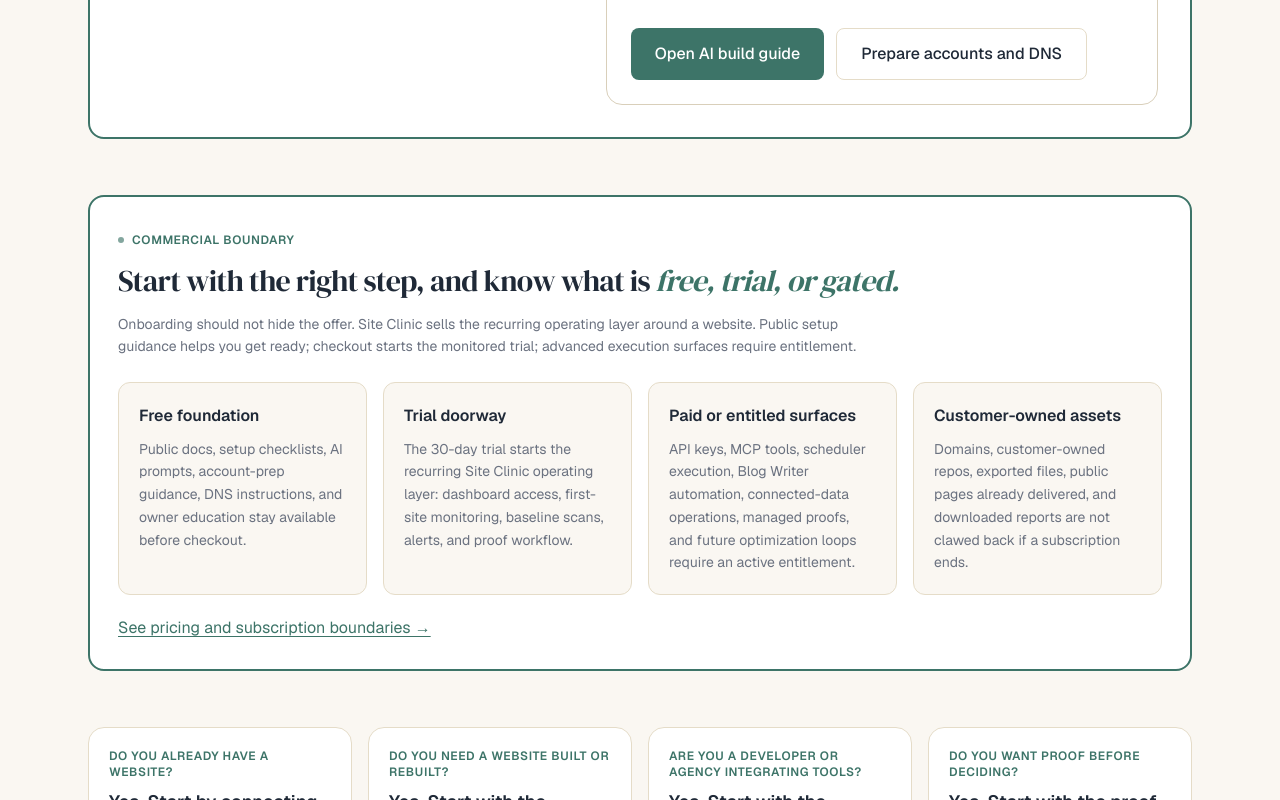
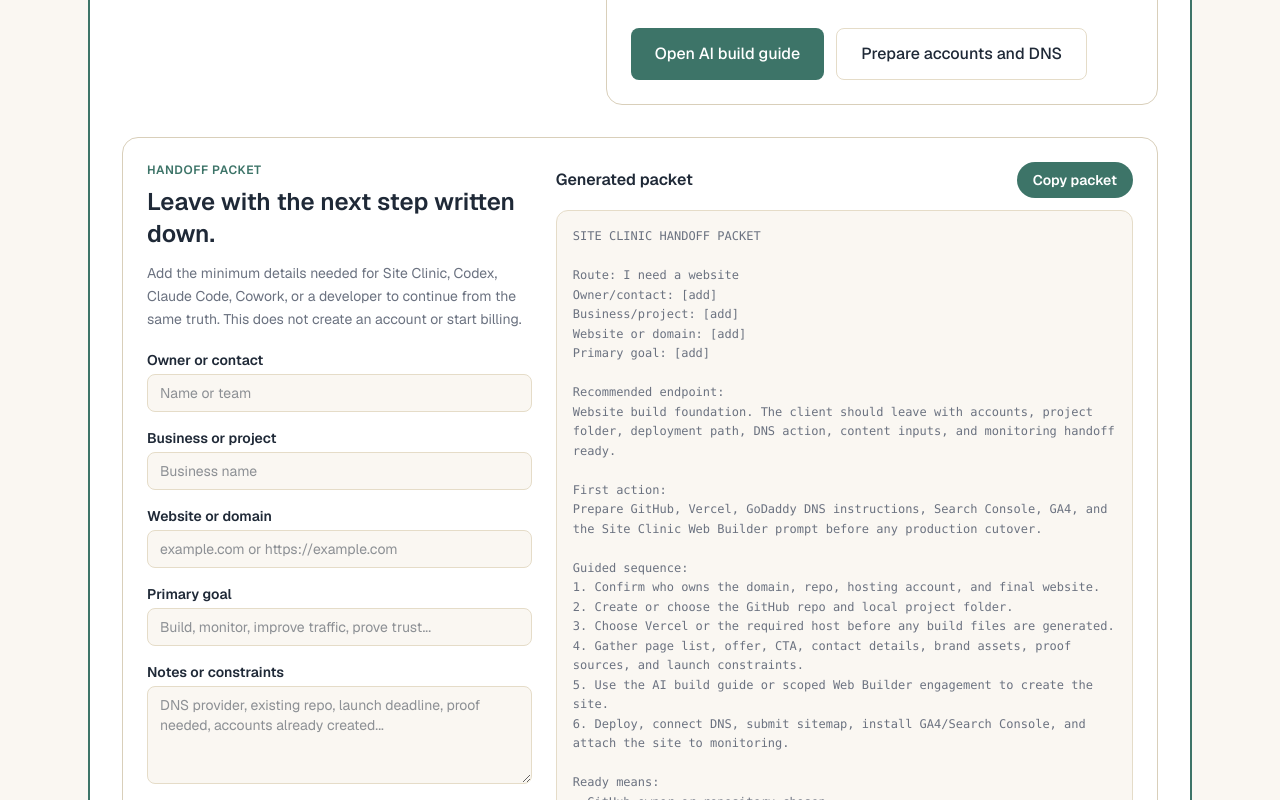
Before and after one commit to drjliddy-max/siteclinic-web, a Next.js app: page /start-here in a window 1280 px wide. Shown: the part 1560-2360 px from the top of the page. Built offline with nearby package versions, Linux system fonts and the light colour scheme.

Commit message:
Add onboarding handoff packet generator

```diff
--- a/src/components/StartHereWizard.tsx
+++ b/src/components/StartHereWizard.tsx
@@ -5,13 +5,90 @@
 import { Eyebrow } from "@/components/Eyebrow";
 import { ONBOARDING_ROUTES } from "@/lib/clientFoundation";
 
+type HandoffDraft = {
+  ownerName: string;
+  businessName: string;
+  websiteOrDomain: string;
+  primaryGoal: string;
+  notes: string;
+};
+
+const EMPTY_HANDOFF: HandoffDraft = {
+  ownerName: "",
+  businessName: "",
+  websiteOrDomain: "",
+  primaryGoal: "",
+  notes: "",
+};
+
+function buildHandoffPacket(
+  route: (typeof ONBOARDING_ROUTES)[number] | undefined,
+  draft: HandoffDraft,
+) {
+  if (!route) return "";
+
+  const valueOrBlank = (value: string) => value.trim() || "[add]";
+
+  return [
+    "SITE CLINIC HANDOFF PACKET",
+    "",
+    `Route: ${route.label}`,
+    `Owner/contact: ${valueOrBlank(draft.ownerName)}`,
+    `Business/project: ${valueOrBlank(draft.businessName)}`,
+    `Website or domain: ${valueOrBlank(draft.websiteOrDomain)}`,
+    `Primary goal: ${valueOrBlank(draft.primaryGoal)}`,
+    "",
+    "Recommended endpoint:",
+    route.outcome,
+    "",
+    "First action:",
+    route.firstAction,
+    "",
+    "Guided sequence:",
+    ...route.routeSteps.map((step, index) => `${index + 1}. ${step}`),
+    "",
+    "Ready means:",
+    ...route.readiness.map((item) => `- ${item}`),
+    "",
+    "Commercial boundary:",
+    "- Public setup docs, prompts, and education are free.",
+    "- The 30-day trial starts recurring Site Clinic monitoring.",
+    "- API, MCP, scheduler, Blog Writer, connected-data operations, managed proofs, and optimization loops require entitlement.",
+    "- Customer-owned domains, repos, delivered public pages, exported files, and downloaded reports are not clawed back.",
+    "",
+    "Notes:",
+    valueOrBlank(draft.notes),
+  ].join("\n");
+}
+
 export function StartHereWizard() {
   const [selectedRouteId, setSelectedRouteId] = useState(ONBOARDING_ROUTES[0]?.id ?? "");
+  const [handoffDraft, setHandoffDraft] = useState<HandoffDraft>(EMPTY_HANDOFF);
+  const [copyStatus, setCopyStatus] = useState<"idle" | "copied" | "failed">("idle");
 
   const selectedRoute = useMemo(
     () => ONBOARDING_ROUTES.find((route) => route.id === selectedRouteId) ?? ONBOARDING_ROUTES[0],
     [selectedRouteId],
   );
+
+  const handoffPacket = useMemo(
+    () => buildHandoffPacket(selectedRoute, handoffDraft),
+    [selectedRoute, handoffDraft],
+  );
+
+  function updateHandoffField(field: keyof HandoffDraft, value: string) {
+    setCopyStatus("idle");
+    setHandoffDraft((current) => ({ ...current, [field]: value }));
+  }
+
+  async function copyHandoffPacket() {
+    try {
+      await navigator.clipboard.writeText(handoffPacket);
+      setCopyStatus("copied");
+    } catch {
+      setCopyStatus("failed");
+    }
+  }
 
   return (
     <section
@@ -154,6 +231,119 @@
           </article>
         ) : null}
       </div>
+
+      {selectedRoute ? (
+        <div className="mt-8 rounded-2xl border border-[var(--color-border-inner)] bg-white p-5 md:p-6">
+          <div className="grid lg:grid-cols-[0.8fr_1.2fr] gap-6">
+            <div>
+              <div className="text-xs font-semibold uppercase tracking-wider text-[var(--color-accent)] mb-2">
+                Handoff packet
+              </div>
+              <h3 className="text-2xl font-semibold text-[var(--color-ink)] mb-3">
+                Leave with the next step written down.
+              </h3>
+              <p className="text-sm text-[var(--color-ink-soft)] leading-relaxed mb-5">
+                Add the minimum details needed for Site Clinic, Codex, Claude
+                Code, Cowork, or a developer to continue from the same truth.
+                This does not create an account or start billing.
+              </p>
+
+              <div className="space-y-4">
+                <label className="block">
+                  <span className="block text-sm font-semibold text-[var(--color-ink)] mb-1">
+                    Owner or contact
+                  </span>
+                  <input
+                    type="text"
+                    value={handoffDraft.ownerName}
+                    onChange={(event) => updateHandoffField("ownerName", event.target.value)}
+                    placeholder="Name or team"
+                    className="w-full rounded-lg border border-[var(--color-border)] bg-[var(--color-bg)] px-3 py-2 text-sm text-[var(--color-ink)] outline-none focus:border-[var(--color-accent)]"
+                  />
+                </label>
+
+                <label className="block">
+                  <span className="block text-sm font-semibold text-[var(--color-ink)] mb-1">
+                    Business or project
+                  </span>
+                  <input
+                    type="text"
+                    value={handoffDraft.businessName}
+                    onChange={(event) => updateHandoffField("businessName", event.target.value)}
+                    placeholder="Business name"
+                    className="w-full rounded-lg border border-[var(--color-border)] bg-[var(--color-bg)] px-3 py-2 text-sm text-[var(--color-ink)] outline-none focus:border-[var(--color-accent)]"
+                  />
+                </label>
+
+                <label className="block">
+                  <span className="block text-sm font-semibold text-[var(--color-ink)] mb-1">
+                    Website or domain
+                  </span>
+                  <input
+                    type="text"
+                    value={handoffDraft.websiteOrDomain}
+                    onChange={(event) => updateHandoffField("websiteOrDomain", event.target.value)}
+                    placeholder="example.com or https://example.com"
+                    className="w-full rounded-lg border border-[var(--color-border)] bg-[var(--color-bg)] px-3 py-2 text-sm text-[var(--color-ink)] outline-none focus:border-[var(--color-accent)]"
+                  />
+                </label>
+
+                <label className="block">
+                  <span className="block text-sm font-semibold text-[var(--color-ink)] mb-1">
+                    Primary goal
+                  </span>
+                  <input
+                    type="text"
+                    value={handoffDraft.primaryGoal}
+                    onChange={(event) => updateHandoffField("primaryGoal", event.target.value)}
+                    placeholder="Build, monitor, improve traffic, prove trust..."
+                    className="w-full rounded-lg border border-[var(--color-border)] bg-[var(--color-bg)] px-3 py-2 text-sm text-[var(--color-ink)] outline-none focus:border-[var(--color-accent)]"
+                  />
+                </label>
+
+                <label className="block">
+                  <span className="block text-sm font-semibold text-[var(--color-ink)] mb-1">
+                    Notes or constraints
+                  </span>
+                  <textarea
+                    value={handoffDraft.notes}
+                    onChange={(event) => updateHandoffField("notes", event.target.value)}
+                    placeholder="DNS provider, existing repo, launch deadline, proof needed, accounts already created..."
+                    rows={4}
+                    className="w-full rounded-lg border border-[var(--color-border)] bg-[var(--color-bg)] px-3 py-2 text-sm text-[var(--color-ink)] outline-none focus:border-[var(--color-accent)]"
+                  />
+                </label>
+              </div>
+            </div>
+
+            <div className="flex flex-col">
+              <div className="mb-3 flex flex-wrap items-center justify-between gap-3">
+                <h4 className="font-semibold text-[var(--color-ink)]">
+                  Generated packet
+                </h4>
+                <button
+                  type="button"
+                  onClick={copyHandoffPacket}
+                  className="rounded-full bg-[var(--color-accent)] px-4 py-2 text-sm font-semibold text-white hover:opacity-90"
+                >
+                  Copy packet
+                </button>
+              </div>
+              <pre className="min-h-[26rem] flex-1 whitespace-pre-wrap rounded-xl border border-[var(--color-border)] bg-[var(--color-bg)] p-4 text-xs leading-relaxed text-[var(--color-ink-soft)]">
+                {handoffPacket}
+              </pre>
+              <p className="mt-3 text-xs text-[var(--color-ink-soft)]" aria-live="polite">
+                {copyStatus === "copied"
+                  ? "Copied. This can now be pasted into Site Clinic, Codex, Claude Code, Cowork, or a developer brief."
+                  : null}
+                {copyStatus === "failed"
+                  ? "Copy failed. Select the packet text and copy it manually."
+                  : null}
+              </p>
+            </div>
+          </div>
+        </div>
+      ) : null}
     </section>
   );
 }
```
Also changed, not shown: 1 other file (tests, documents, lock files or other folders).
